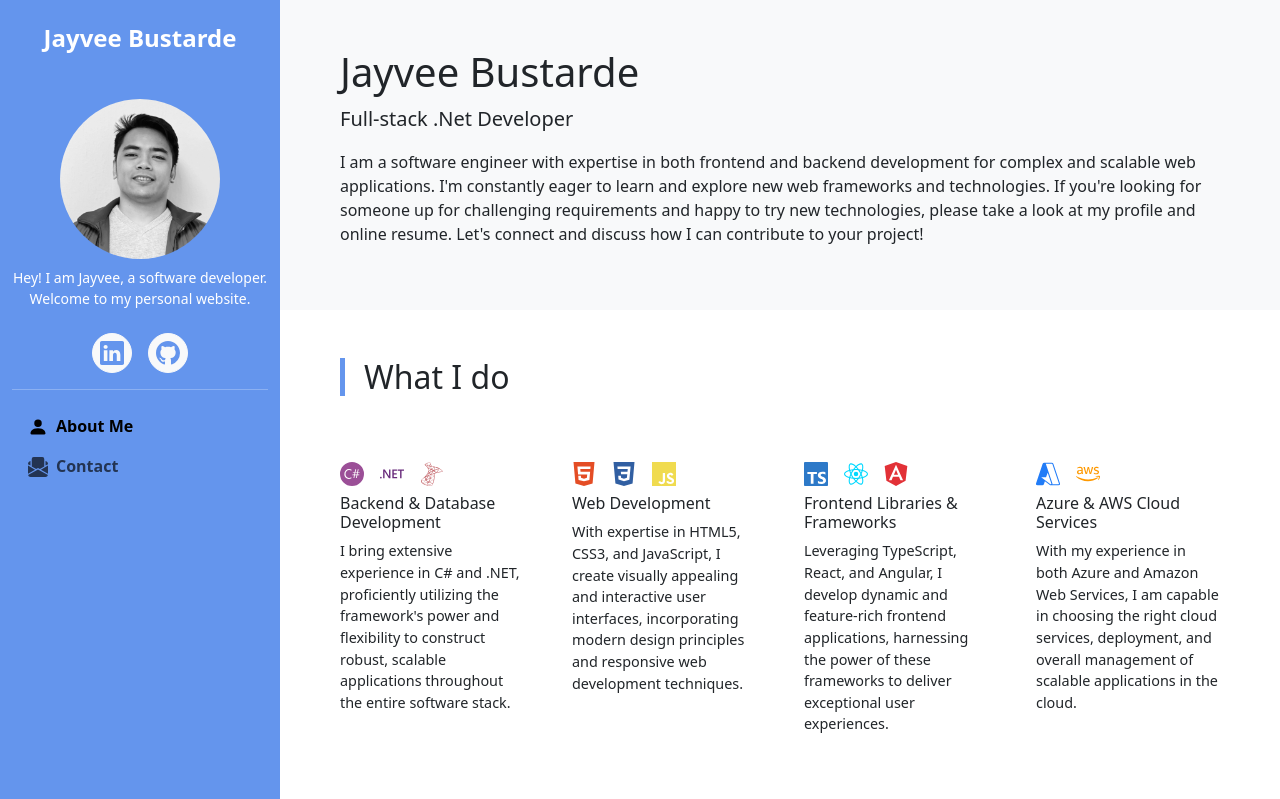
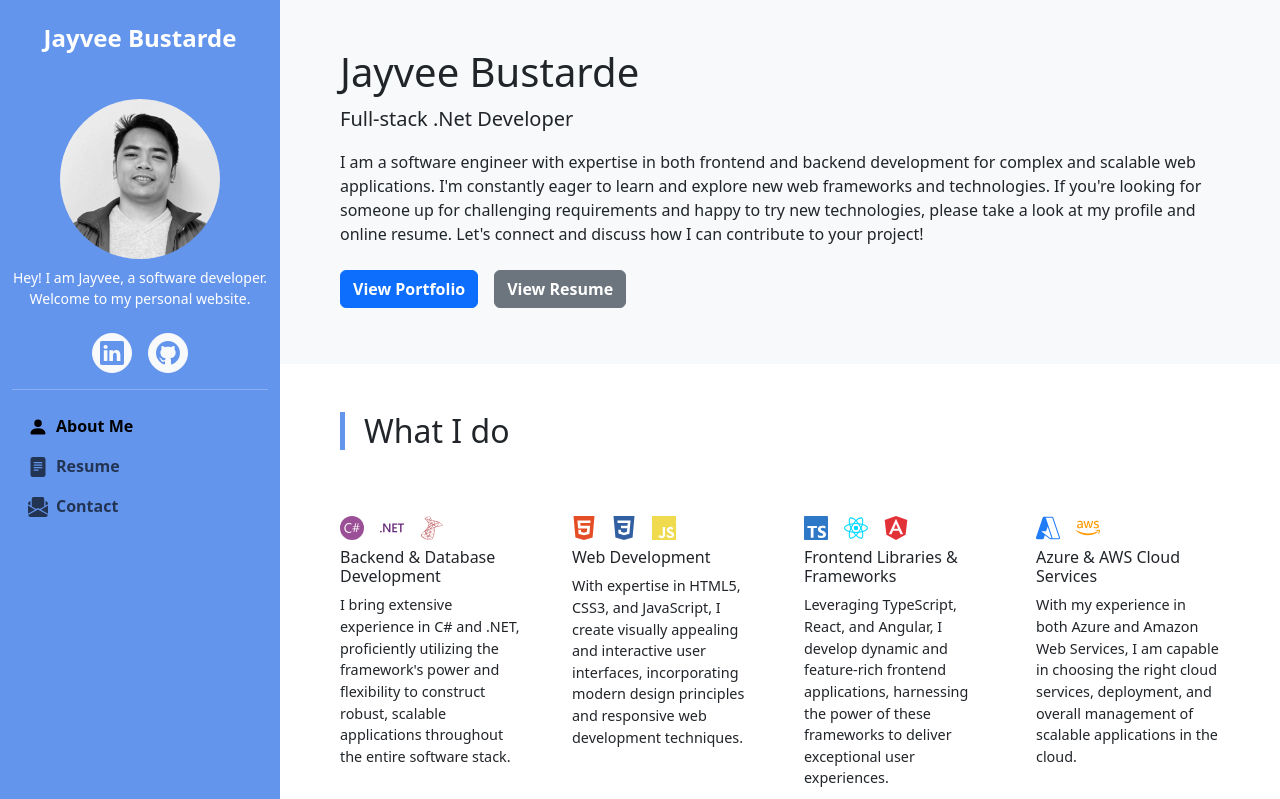
Before and after one commit to jayveebustarde/react-bootstrap-personal, a React (Create React App) app: page / in a window 1280 px wide. Shown: the top 799 px of the page. Built offline with nearby package versions, Linux system fonts and the light colour scheme.

Commit message:
empty page

```diff
--- a/src/App.js
+++ b/src/App.js
@@ -14,7 +14,7 @@ function App() {
         <Routes>
           <Route exact path="/" element={<Layout />}>
             <Route index element={<Home />} />
-            {/* <Route path="resume" element={<Resume />} /> */}
+            <Route path="resume" element={<Resume />} />
             <Route path="contact" element={<Contact />} />
           </Route>
         </Routes>
--- a/src/routes/Home/Home.js
+++ b/src/routes/Home/Home.js
@@ -6,7 +6,7 @@ import SectionTitle from "../../components/SectionTitle/SectionTitle";
 import SkillsCard from "../../components/SkillsCard/SkillsCard";
 import PfConfig from "../../data/portfolioConfig.json"
 import MinorText from "../../components/MinorText/MinorText";
-// import PfButton from "../../components/PfButton/PfButton";
+import PfButton from "../../components/PfButton/PfButton";
 
 const Home = () => {
     return (
@@ -18,14 +18,14 @@ const Home = () => {
                             <h1>{PfConfig.name}</h1>
                             <p className="lead">{PfConfig.position}</p>
                             <p>{PfConfig.overview}</p>
-                            {/* <Stack direction="horizontal" gap={3}>
+                            <Stack direction="horizontal" gap={3}>
                                 <PfButton variant="primary">
                                     View Portfolio
                                 </PfButton>
                                 <PfButton variant="secondary">
                                     View Resume
                                 </PfButton>
-                            </Stack> */}
+                            </Stack>
                         </Stack>
                     </Col>
                 </Row>
--- a/src/routes/Layout/Layout.js
+++ b/src/routes/Layout/Layout.js
@@ -53,7 +53,7 @@ const Layout = () => {
                                         </Stack>
                                         <hr />
                                         <HeaderNavLink BsIcon={BsFillPersonFill} hrefLink="/" navText="About Me" />
-                                        {/* <HeaderNavLink BsIcon={BsFillFileTextFill} hrefLink="/resume" navText="Resume" /> */}
+                                        <HeaderNavLink BsIcon={BsFillFileTextFill} hrefLink="/resume" navText="Resume" />
                                         <HeaderNavLink BsIcon={BsFillEnvelopePaperFill} hrefLink="/contact" navText="Contact" />
                                     </Nav>
                                 </Navbar.Collapse>
```
